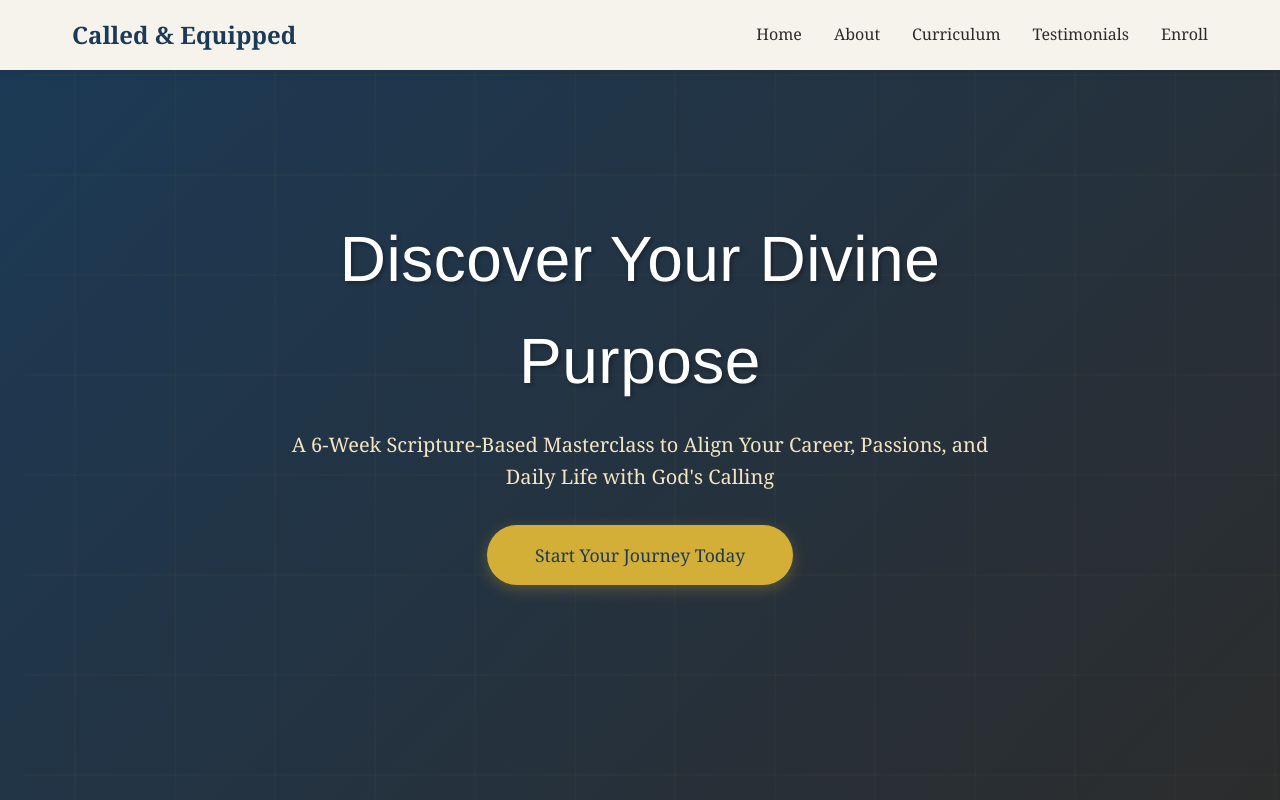
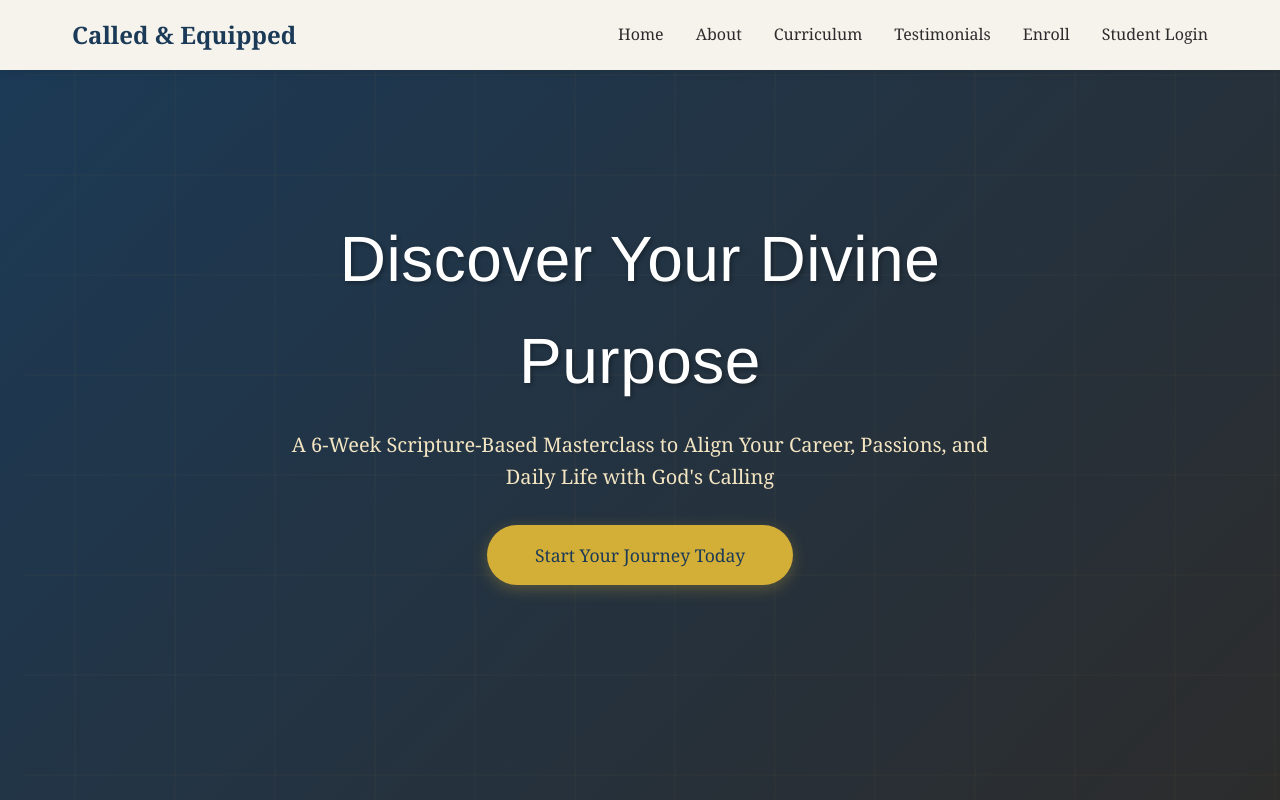
Before and after one commit to calledandequipped/calledandequipped.github.io, a plain HTML site: page index.html in a window 1280 px wide. Shown: the top 800 px of the page. Drawn offline with Linux system fonts and the light colour scheme; a script that the page names is missing.

Commit message:
Add files via upload

```diff
--- a/index.html
+++ b/index.html
@@ -554,6 +554,7 @@
                 <li><a href="#curriculum">Curriculum</a></li>
                 <li><a href="#testimonials">Testimonials</a></li>
                 <li><a href="#pricing">Enroll</a></li>
+				<li><a href="/login.html">Student Login</a></li>
             </ul>
         </div>
     </nav>
```
